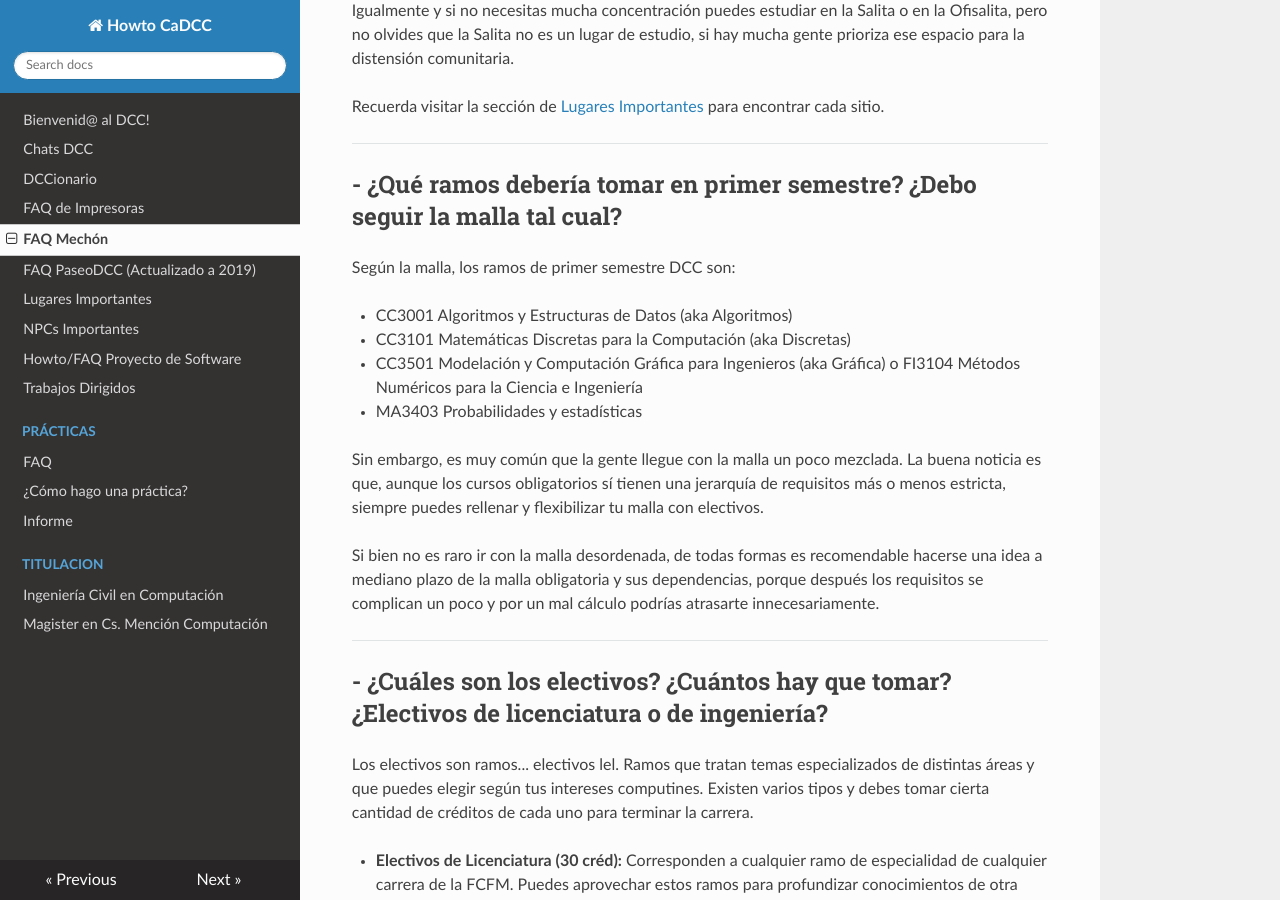
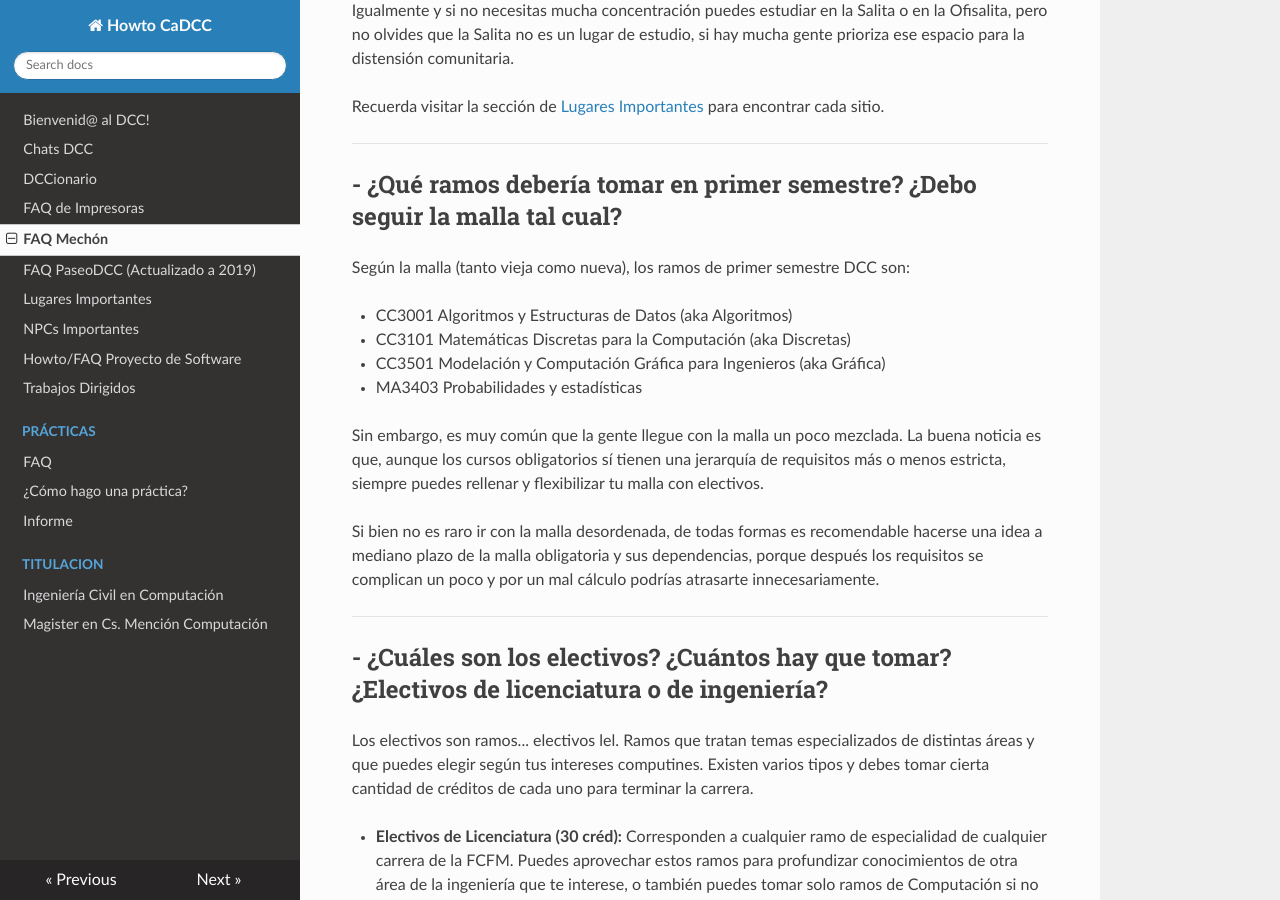
Before and after one commit to cadcc/howto, an MkDocs documentation site: the page built from docs/FAQ Mechón.md, in a window 1280 px wide and 900 px high, scrolled down 4960 px. Built offline with MkDocs 1.6.1, drawn with Linux system fonts in a browser that asks for light colours; nearby versions of some CDN libraries.

Commit message:
removed metodos numericos

```diff
--- a/docs/FAQ Mechón.md
+++ b/docs/FAQ Mechón.md
@@ -135,11 +135,11 @@ Recuerda visitar la sección de [Lugares Importantes](https://faq.cadcc.cl/es/la
 
 ## - ¿Qué ramos debería tomar en primer semestre? ¿Debo seguir la malla tal cual?
 
-Según la malla, los ramos de primer semestre DCC son:
+Según la malla (tanto vieja como nueva), los ramos de primer semestre DCC son:
 
 * CC3001 Algoritmos y Estructuras de Datos (aka Algoritmos)
 * CC3101 Matemáticas Discretas para la Computación (aka Discretas)
-* CC3501 Modelación y Computación Gráfica para Ingenieros (aka Gráfica) o FI3104 Métodos Numéricos para la Ciencia e Ingeniería
+* CC3501 Modelación y Computación Gráfica para Ingenieros (aka Gráfica)
 * MA3403 Probabilidades y estadísticas
 
 Sin embargo, es muy común que la gente llegue con la malla un poco mezclada. La buena noticia es que, aunque los cursos obligatorios sí tienen una jerarquía de requisitos más o menos estricta, siempre puedes rellenar y flexibilizar tu malla con electivos.
```
